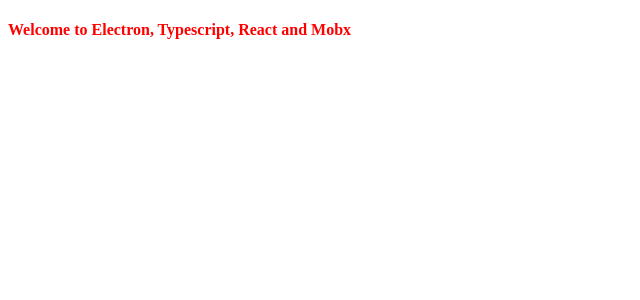
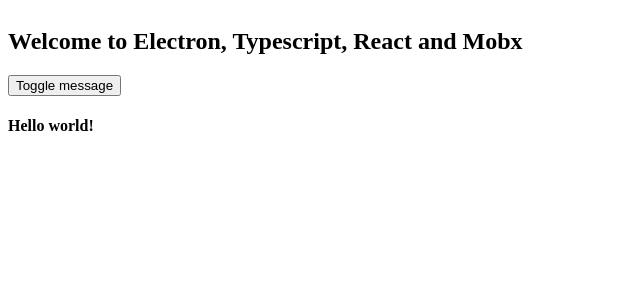
Before and after one commit to masa4u/pycallback, a React app: page / in a window 1280 px wide. Shown: the top 300 px of the page, without its empty margins (0-640 px from the left). Built offline with nearby package versions, Linux system fonts and the light colour scheme.

Commit message:
Adding Mobx

```diff
--- /dev/null
+++ b/src/css/styles.scss
@@ -0,0 +1,5 @@
+.app {
+    max-height: 100vh;
+    overflow: hidden;
+    user-select: none;
+}
--- /dev/null
+++ b/src/renderer/MainView.tsx
@@ -0,0 +1,25 @@
+import * as React from 'react'
+import { observer } from 'mobx-react'
+import UIStore from './../store/UIStore'
+
+export class MainView extends React.Component<any, any> {
+	private handleButtonClick = () => {
+		UIStore.toggleMessage()
+	}
+
+	render(): JSX.Element {
+		return (
+			<div>
+				<h2>Welcome to Electron, Typescript, React and Mobx</h2>
+
+				<button type="button" onClick={() => this.handleButtonClick()}>
+					Toggle message
+				</button>
+
+				{UIStore.isMessageShown && <h4>{UIStore.getMessage}</h4>}
+			</div>
+		)
+	}
+}
+
+export default observer(MainView)
--- a/src/renderer/app.tsx
+++ b/src/renderer/app.tsx
@@ -1,13 +1,18 @@
-import * as React from 'react';
+import * as React from 'react'
 
-import './styles.scss';
+import './../css/styles.scss'
+import MainView from './MainView'
 
-export default class App extends React.Component<any, any> {
-    render(): JSX.Element {
-        return (
-            <div>
-                <h4>Welcome to Electron, Typescript, React and Mobx</h4>
-            </div>
-        );
-    }
+import { observer } from 'mobx-react'
+
+export class App extends React.Component<any, any> {
+	public render() {
+		return (
+			<div className="app">
+				<MainView />
+			</div>
+		)
+	}
 }
+
+export default observer(App)
--- a/src/renderer/styles.scss
+++ /dev/null
@@ -1,3 +0,0 @@
-.app {
-     color: red;
-}
--- /dev/null
+++ b/src/store/UIStore.ts
@@ -0,0 +1,23 @@
+import { observable, action, computed } from 'mobx'
+
+export class UI {
+	private messagePart1: string = 'Hello'
+	private messagePart2: string = 'world!'
+
+	@observable
+	public isMessageShown: boolean = true
+
+	@action
+	public toggleMessage = (): void => {
+		this.isMessageShown = !this.isMessageShown
+	}
+
+	@computed
+	public get getMessage(): string {
+		return this.messagePart1 + ' ' + this.messagePart2
+	}
+}
+
+const UIStore = new UI()
+
+export default UIStore
```
Also changed, not shown: src/main/main.ts (+16 -18 lines), tsconfig.json (+5 -5 lines), webpack.server.js (+7 -1 lines), package.json (line endings or trailing spaces).
